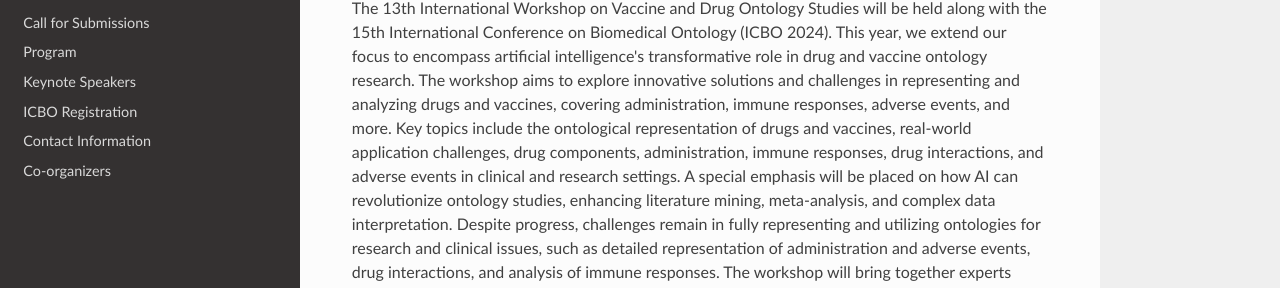
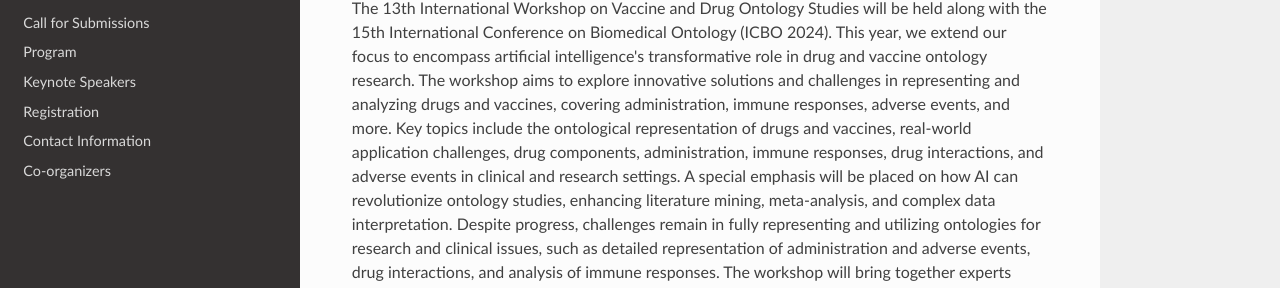
Before and after one commit to vdos-workshop/vdos2024, an MkDocs documentation site: the page built from docs/index.md, in a window 1280 px wide. Shown: the part 190-478 px from the top of the page. Built offline with MkDocs 1.6.1, drawn with Linux system fonts in a browser that asks for light colours; nearby versions of some CDN libraries.

Commit message:
Update mkdocs.yml

```diff
--- a/mkdocs.yml
+++ b/mkdocs.yml
@@ -9,6 +9,6 @@
   - Call for Submissions: call-for-submissions.md
   - Program: program.md
   - Keynote Speakers: keynote-speakers.md
-  - ICBO Registration: icbo-registration.md
+  - Registration: registration.md
   - Contact Information: contact-information.md
   - Co-organizers: co-organizers.md
```
